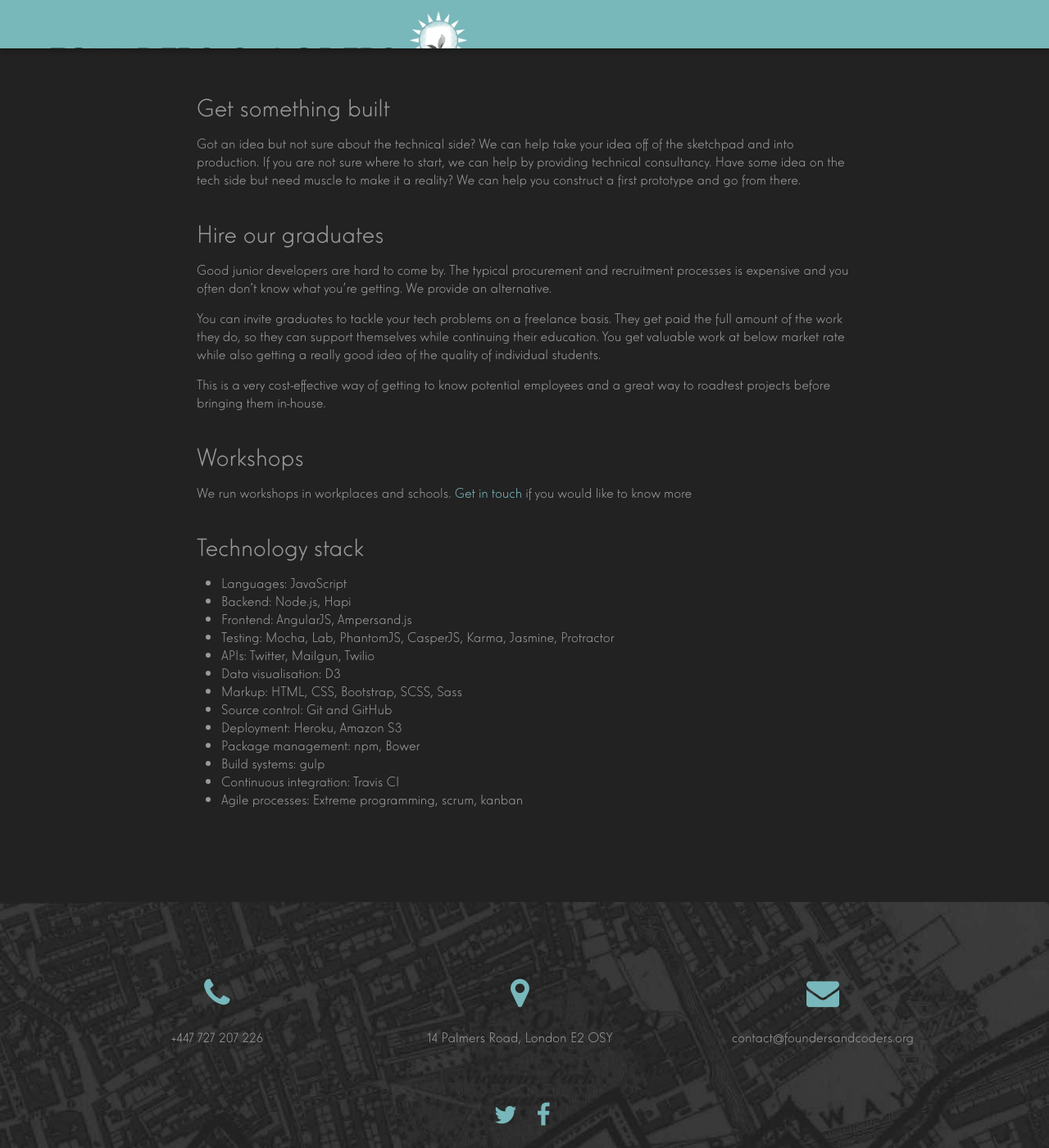
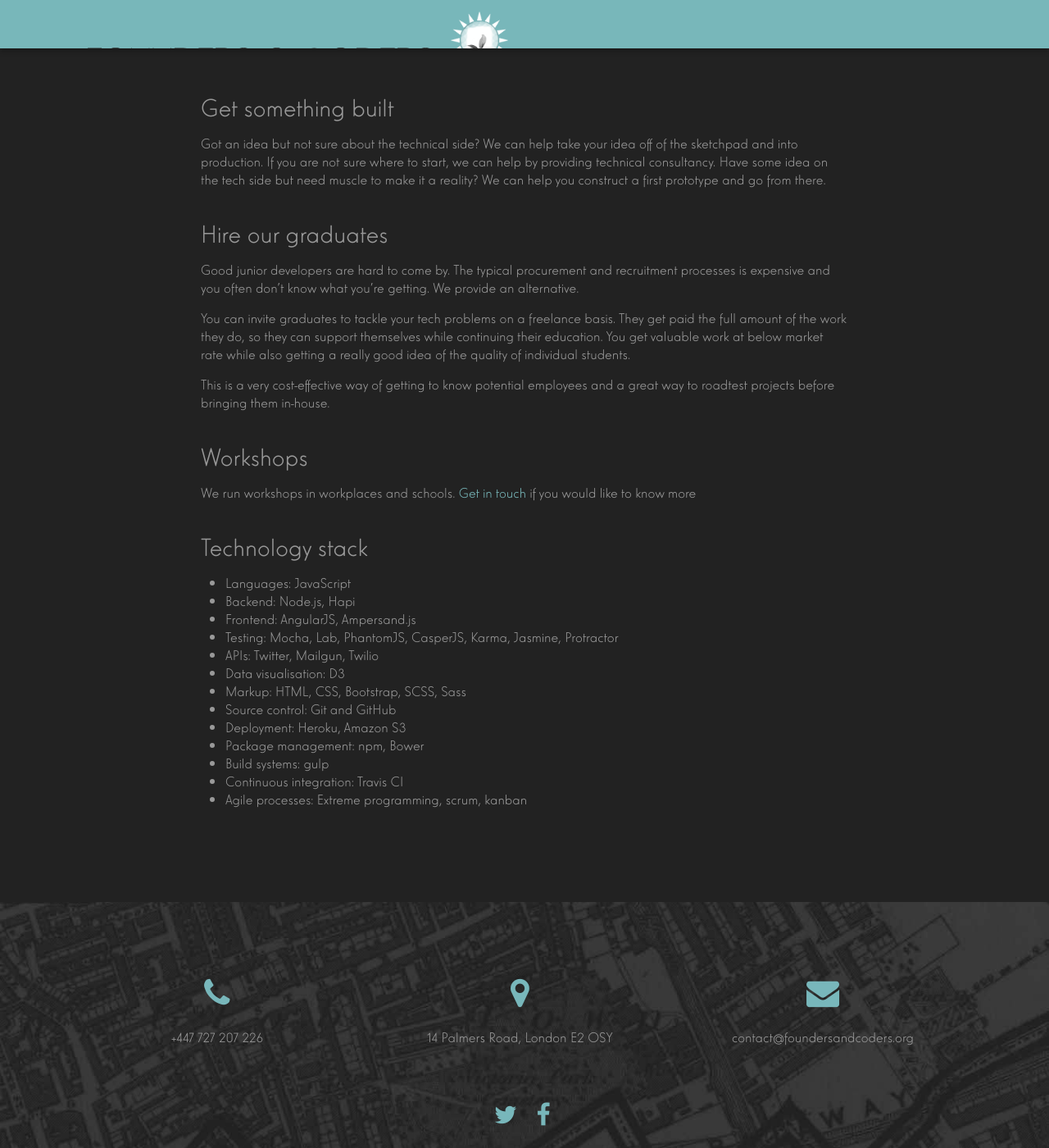
Before and after one commit to foundersandcoders/our-site-v0-DEFUNCT, a Jekyll site: the page built from fac/hire.html, in a window 1280 px wide and 1400 px high. Shown: the whole window at 82% size. Built offline with Jekyll 4.4.1, drawn with Linux system fonts in a browser that asks for light colours; nearby versions of some CDN libraries; a script that is not in the unit is left out.

Commit message:
Change to padding on FAQ page

```diff
--- a/fac/_includes/about.html
+++ b/fac/_includes/about.html
@@ -1,5 +1,5 @@
 <div class="about">
-	<div id="aboutcontainer" onclick="document.getElementById('aboutcontainer').style.padding = '20vh'">
+	<div id="aboutcontainer" onclick="document.getElementById('aboutcontainer').style.padding-top = '20vh'">
         <li class="bigabout"><a ui-sref="aboutus" ui-sref-active='uiactive'>ABOUT </a></li>
 		<li class="bigabout">&nbsp;/&nbsp;</li>
         <li class="bigabout"><a ui-sref="faq" ui-sref-active='uiactive'>FAQ</a></li>
--- a/fac/_sass/_about.scss
+++ b/fac/_sass/_about.scss
@@ -1,6 +1,8 @@
 .about {
 	min-height: 100vh;
 	background-color: $brand-grey;
+	padding-left: 5px;
+	padding-right: 5px;
 	li {
 		list-style-type: none;
 		display: inline-block;
@@ -14,6 +16,7 @@
 #aboutcontainer {
 	text-align: center;
 	padding-top: 40vh;
+	padding-bottom: 40vh;
 	-moz-transition: all 1s;
     -o-transition: all 1s;
     transition: all 1s;
--- a/fac/_sass/_blog.scss
+++ b/fac/_sass/_blog.scss
@@ -1,4 +1,5 @@
 .blog{
+    padding: 5px;
     padding-top: 100px;
     background-color: $brand-grey;
     #blog-wrapper {
--- a/fac/_sass/_hire.scss
+++ b/fac/_sass/_hire.scss
@@ -1,4 +1,5 @@
 .hirecontainer {
+	padding: 5px;
 	display: block;
 	padding-top: 90px;
 	padding-bottom: 100px;
--- a/fac/_sass/_nav.scss
+++ b/fac/_sass/_nav.scss
@@ -11,6 +11,7 @@
 	position: fixed;
 	padding:30px;
     padding-top: 29px;
+    padding-left: 75px;
 	box-shadow: 0 5px 5px rgba(0,0,0,0.2);
     overflow: hidden;
     font-weight: 100;
@@ -37,7 +38,7 @@
     }
     #spin-wrapper {
         position: absolute;
-        left: 500px;
+        left: 550px;
         -webkit-transition: all 400ms;
         -moz-transition: all 400ms;
         -o-transition: all 400ms;
@@ -148,6 +149,7 @@
     -o-transition: background-color 400ms;
     transition: background-color 400ms;
     padding-right: 80px;
+    padding-left: 125px;
     p {
         color: $brand-grey;
     }
@@ -155,7 +157,7 @@
     div.logo-wrapper {
         #logo {
             margin-top: -35px;
-            margin-left: 100px;
+            // margin-left: 100px;
             font-size: 25px;
             a {
                 color: $brand-color;
```
